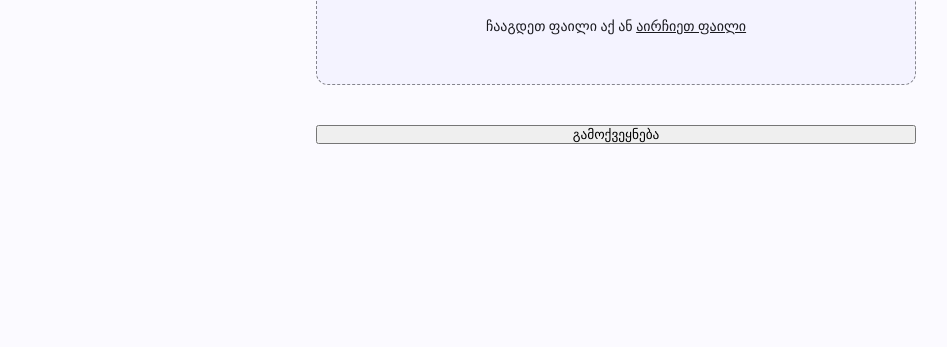
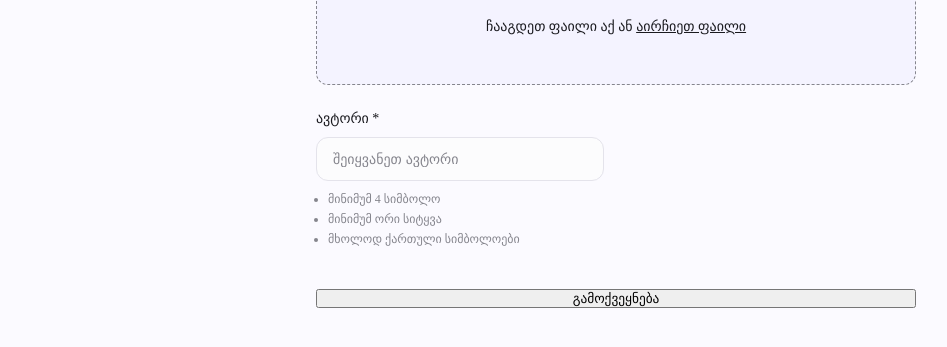
Before and after one commit to TemuriTsutskiridze/Error, a plain HTML site: page pages/addNewBlog/addNewBlog.html in a window 1280 px wide. Shown: the part 323-670 px from the top of the page, without its empty margins (44-991 px from the left). Drawn offline with Linux system fonts and the light colour scheme.

Commit message:
add author upload

```diff
--- a/pages/addNewBlog/addNewBlog.css
+++ b/pages/addNewBlog/addNewBlog.css
@@ -44,6 +44,12 @@ h2 {
   gap: 40px;
 }
 
+.content {
+  display: flex;
+  flex-direction: column;
+  gap: 24px;
+}
+
 .photo {
   color: #1a1a1f;
   font-size: 14px;
@@ -78,3 +84,40 @@ h2 {
   font-weight: 500;
   text-decoration-line: underline;
 }
+
+.author {
+  display: flex;
+  flex-direction: column;
+  gap: 8px;
+}
+
+.text {
+  color: #1a1a1f;
+  font-size: 14px;
+  font-weight: 500;
+  line-height: 20px;
+}
+
+#author_title_Input {
+  width: 288px;
+  height: 44px;
+  border-radius: 12px;
+  border: 1px solid #e4e3eb;
+  background: #fcfcfd;
+  padding-left: 16px;
+}
+
+#author_title_Input::placeholder {
+  color: #85858d;
+  font-size: 14px;
+  font-weight: 400;
+  line-height: 20px;
+}
+
+ul {
+  color: #85858d;
+  font-size: 12px;
+  font-weight: 400;
+  line-height: 20px;
+  padding-left: 12px;
+}
--- a/pages/addNewBlog/addNewBlog.html
+++ b/pages/addNewBlog/addNewBlog.html
@@ -31,6 +31,22 @@
               </div>
             </label>
           </div>
+
+          <div class="author_title">
+            <div class="author">
+              <p class="text">ავტორი *</p>
+              <input
+                type="text"
+                id="author_title_Input"
+                placeholder="შეიყვანეთ ავტორი"
+              />
+              <ul>
+                <li>მინიმუმ 4 სიმბოლო</li>
+                <li>მინიმუმ ორი სიტყვა</li>
+                <li>მხოლოდ ქართული სიმბოლოები</li>
+              </ul>
+            </div>
+          </div>
         </div>
 
         <button>გამოქვეყნება</button>
```
